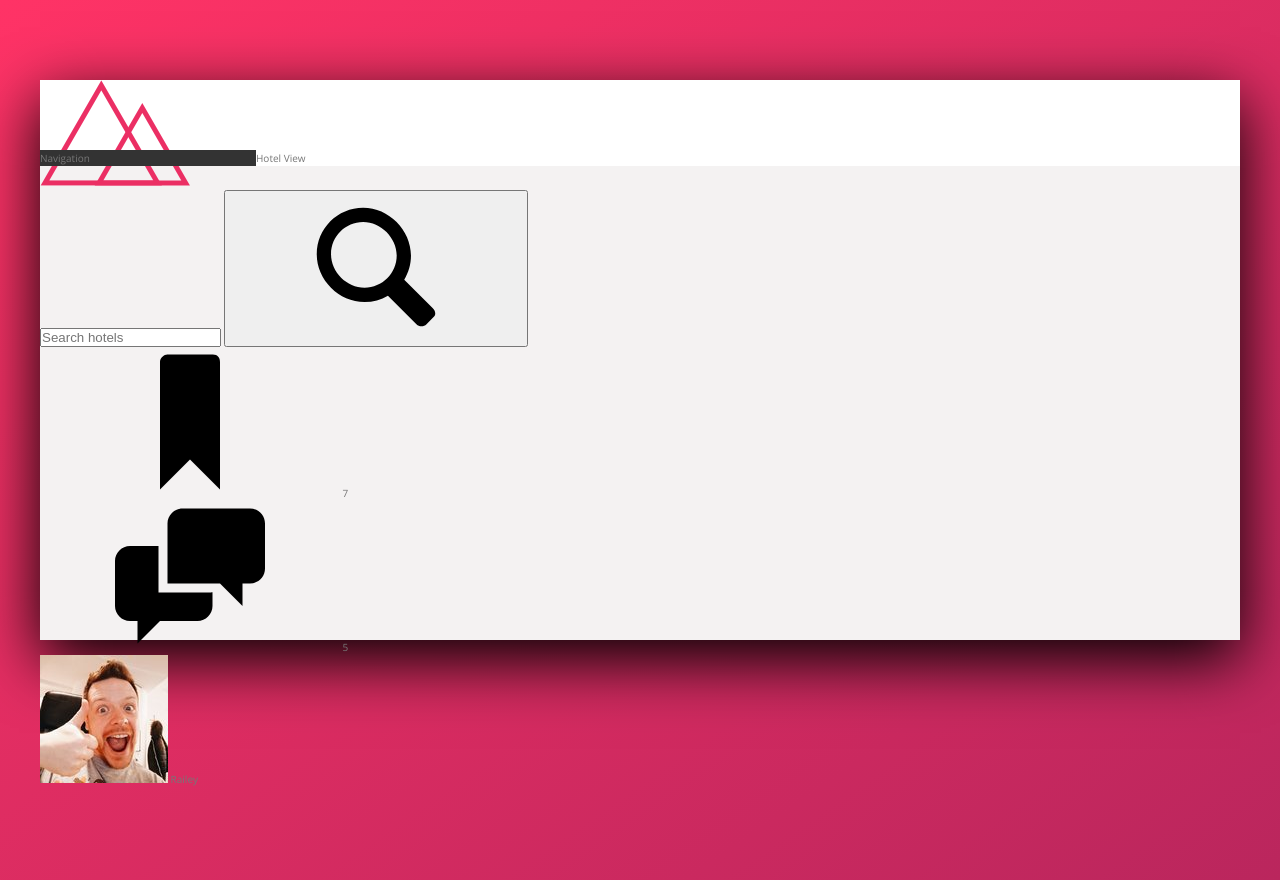
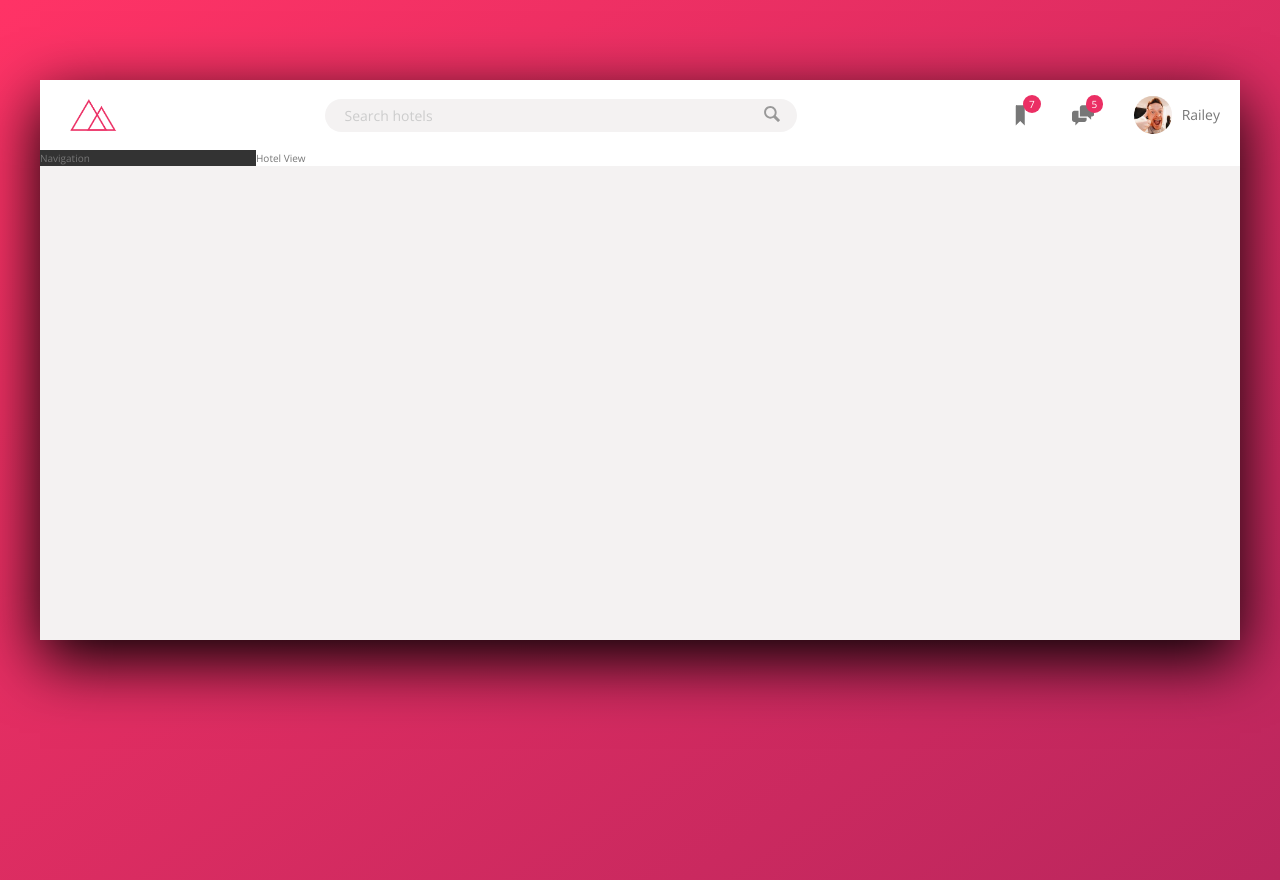
Before and after one commit to shubham-kumar10/paryatak-ui-css, a website: page index.html in a window 1280 px wide. Drawn offline with nearby package versions, Linux system fonts and the light colour scheme.

Commit message:
Added header

```diff
--- a/index.html
+++ b/index.html
@@ -31,13 +31,13 @@
                     <svg class="user-nav__icon">
                         <use xlink:href="img/sprite.svg#icon-bookmark"></use>
                     </svg>
-                    <span class="user-nav_notification">7</span>
+                    <span class="user-nav__notification">7</span>
                 </div>
                 <div class="user-nav__icon-box">
                     <svg class="user-nav__icon">
                         <use xlink:href="img/sprite.svg#icon-chat"></use>
                     </svg>
-                    <span class="user-nav_notification">5</span>
+                    <span class="user-nav__notification">5</span>
                 </div>
                 <div class="user-nav__user">
                     <img src="./img/user-1.jpg" alt="" class="user-nav__user-photo">
--- a/sass/_component.scss
+++ b/sass/_component.scss
@@ -0,0 +1,103 @@
+.logo {
+	height: 3.25rem;
+	margin-left: 3rem;
+}
+
+.search {
+	flex: 0 0 40%;
+
+	display: flex;
+	align-items: center;
+	justify-content: center;
+
+	&__input {
+		font-family: inherit;
+		font-size: inherit;
+		background-color: var(--color-grey-light-2);
+		border: none;
+		padding: 0.7rem 2rem;
+		border-radius: 100px;
+		width: 90%;
+		margin-right: -3.5rem;
+		transition: 0.2s all;
+
+		&:focus {
+			outline: none;
+			width: 100%;
+			background-color: var(--color-grey-light-3);
+		}
+
+		&::-webkit-input-placeholder {
+			font-weight: 100;
+			color: var(--color-grey-light-4);
+		}
+	}
+
+	&__button {
+		border: none;
+		background-color: var(--color-grey-light-2);
+
+		&:focus {
+			outline: none;
+		}
+
+		&:active {
+			transform: translateY(2px);
+		}
+	}
+	&__icon {
+		height: 2rem;
+		width: 2rem;
+		fill: var(--color-grey-dark-3);
+	}
+}
+
+.user-nav {
+	display: flex;
+	align-items: center;
+	align-self: stretch;
+
+	& > * {
+		display: flex;
+		align-items: center;
+		padding: 0 2rem;
+		cursor: pointer;
+		height: 100%;
+	}
+
+	& > *:hover {
+		background-color: var(--color-grey-light-2);
+	}
+
+	&__icon-box {
+		position: relative;
+	}
+
+	&__icon {
+		height: 2.25rem;
+		width: 2.25rem;
+		fill: var(--color-grey-dark-2);
+	}
+
+	&__notification {
+		font-size: 1rem;
+		height: 1.75rem;
+		width: 1.75rem;
+		border-radius: 100%;
+		color: white;
+		background-color: var(--color-primary);
+		position: absolute;
+		top: 1.5rem;
+		right: 1.1rem;
+
+		display: flex;
+		justify-content: center;
+		align-items: center;
+	}
+
+	&__user-photo {
+		height: 3.75rem;
+		border-radius: 50%;
+		margin-right: 1rem;
+	}
+}
--- a/sass/_layout.scss
+++ b/sass/_layout.scss
@@ -12,9 +12,14 @@
 }
 
 .header {
+	font-size: 1.4rem;
 	height: 7rem;
 	background-color: white;
 	border-bottom: var(--color-grey-light-2);
+
+	display: flex;
+	justify-content: space-between;
+	align-items: center;
 }
 
 .sidebar {
```
Also changed, not shown: css/style.css.
